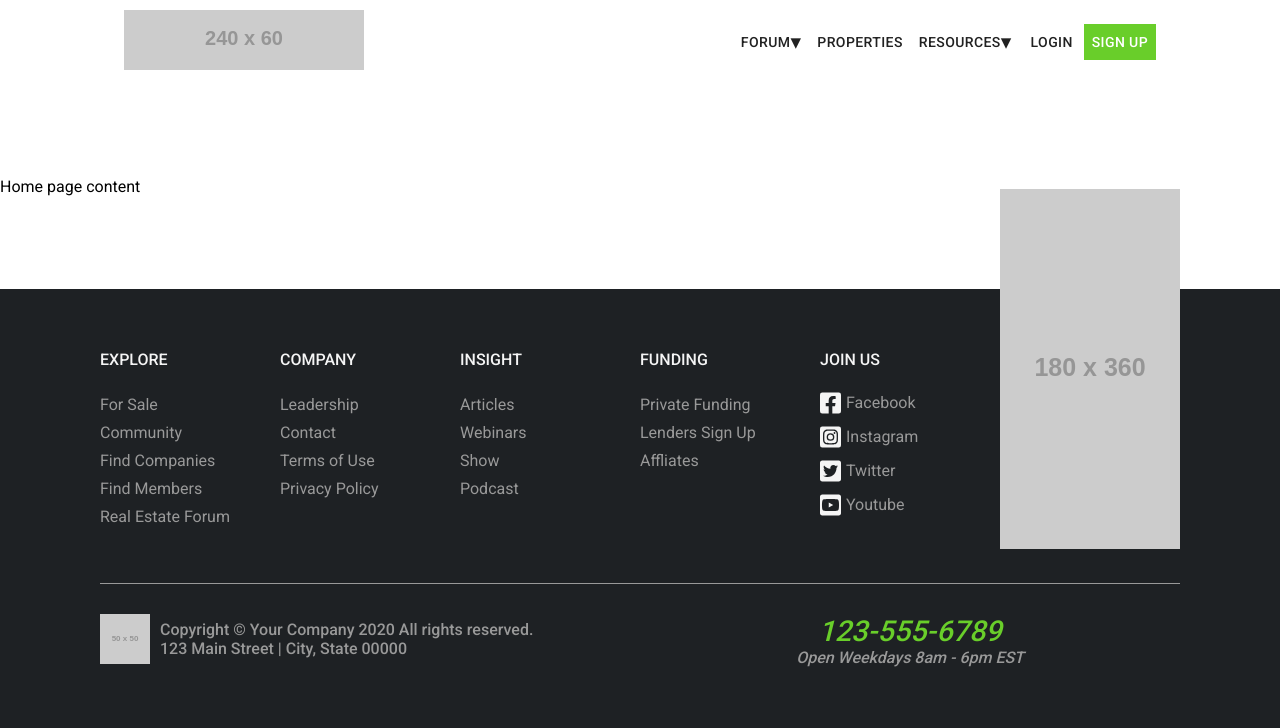
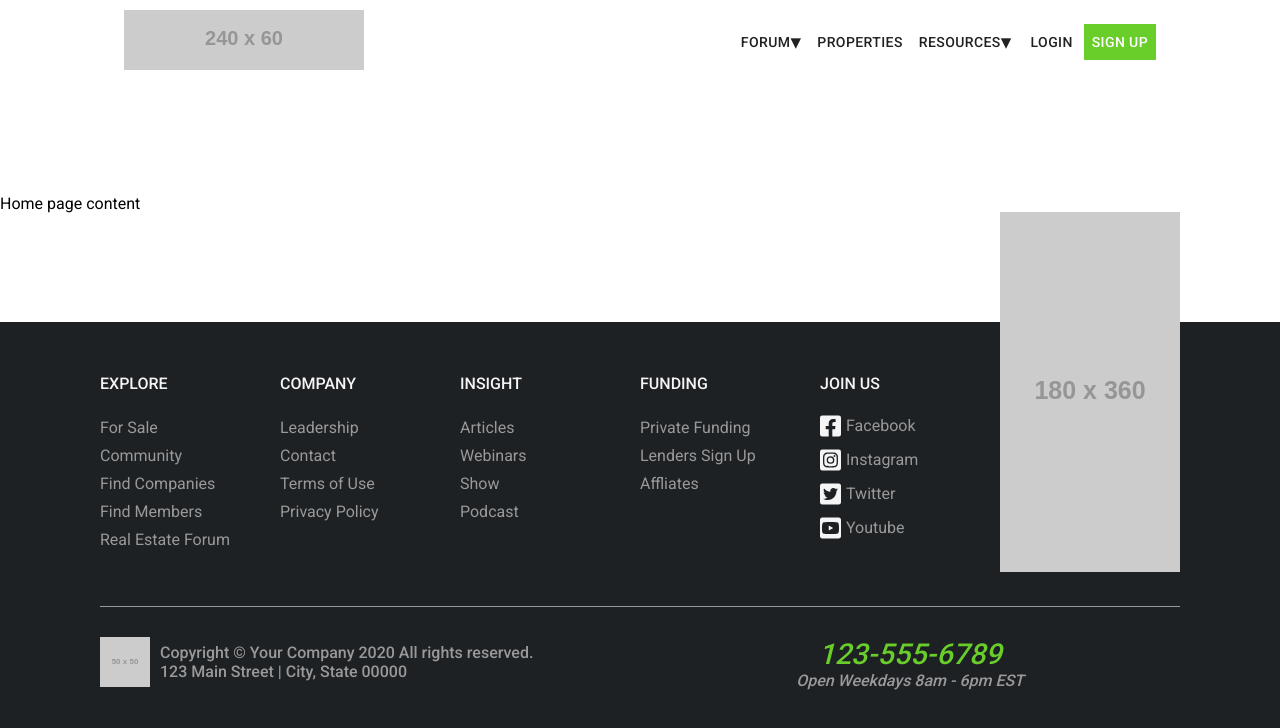
Before and after one commit to halshing/react-web-templates, a React app: page /web1 in a window 1280 px wide. Built offline with nearby package versions, Linux system fonts and the light colour scheme; placeholder pictures from the web are drawn by us.

Commit message:
fixed footer styling

```diff
--- a/src/webtemplate1/styles/App.scss
+++ b/src/webtemplate1/styles/App.scss
@@ -90,7 +90,7 @@ header {
 
 footer {
   background-color: #1e2124;
-  padding: 10px 100px;
+  padding: 0 100px;
   height: 100%;
 
   .footer-top {
@@ -142,7 +142,7 @@ footer {
   }
 
   .footer-bottom {
-    padding: 30px 0;
+    padding-top: 30px;
 
     .footer-bottom-left {
       display: flex;
```
